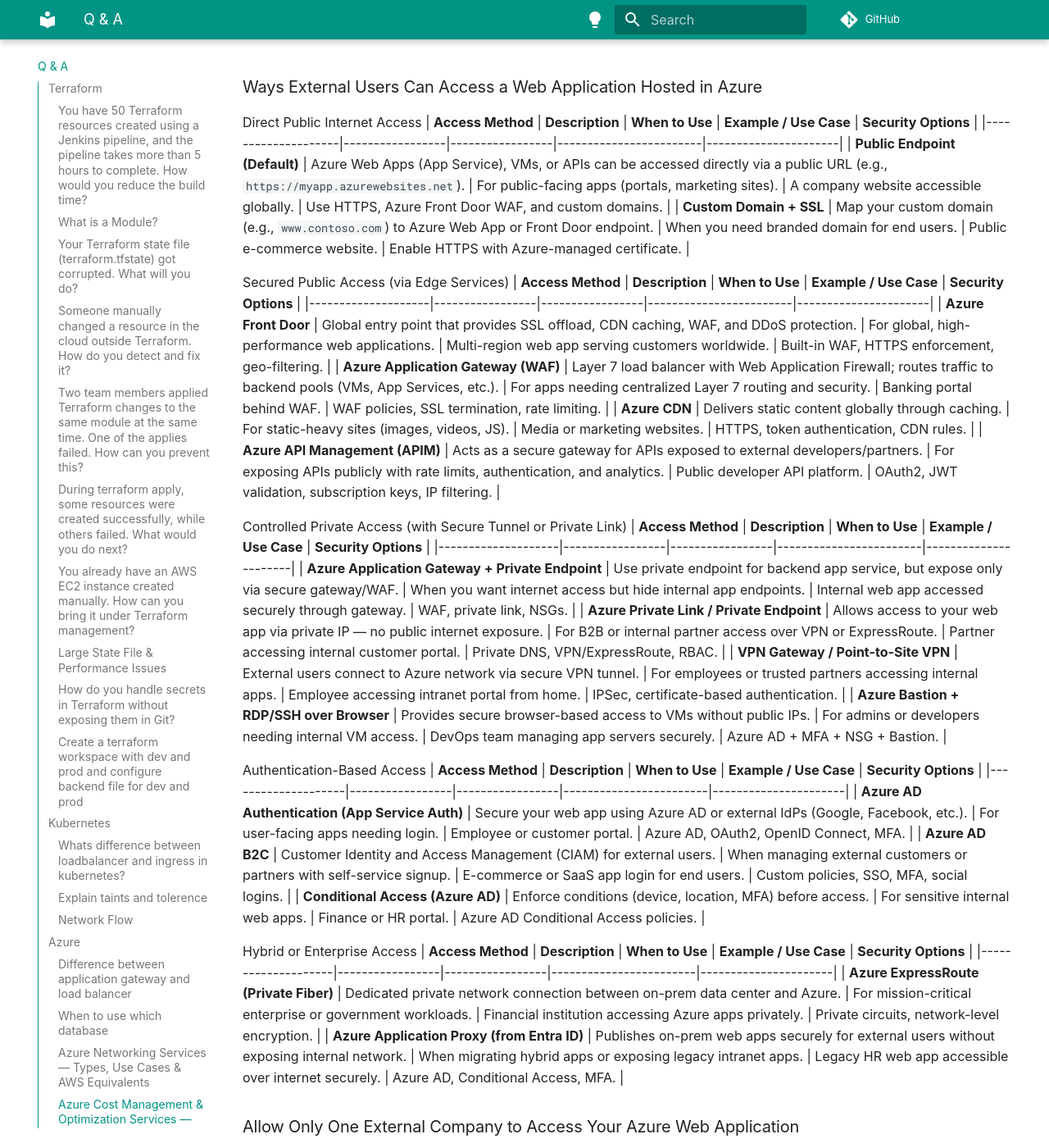
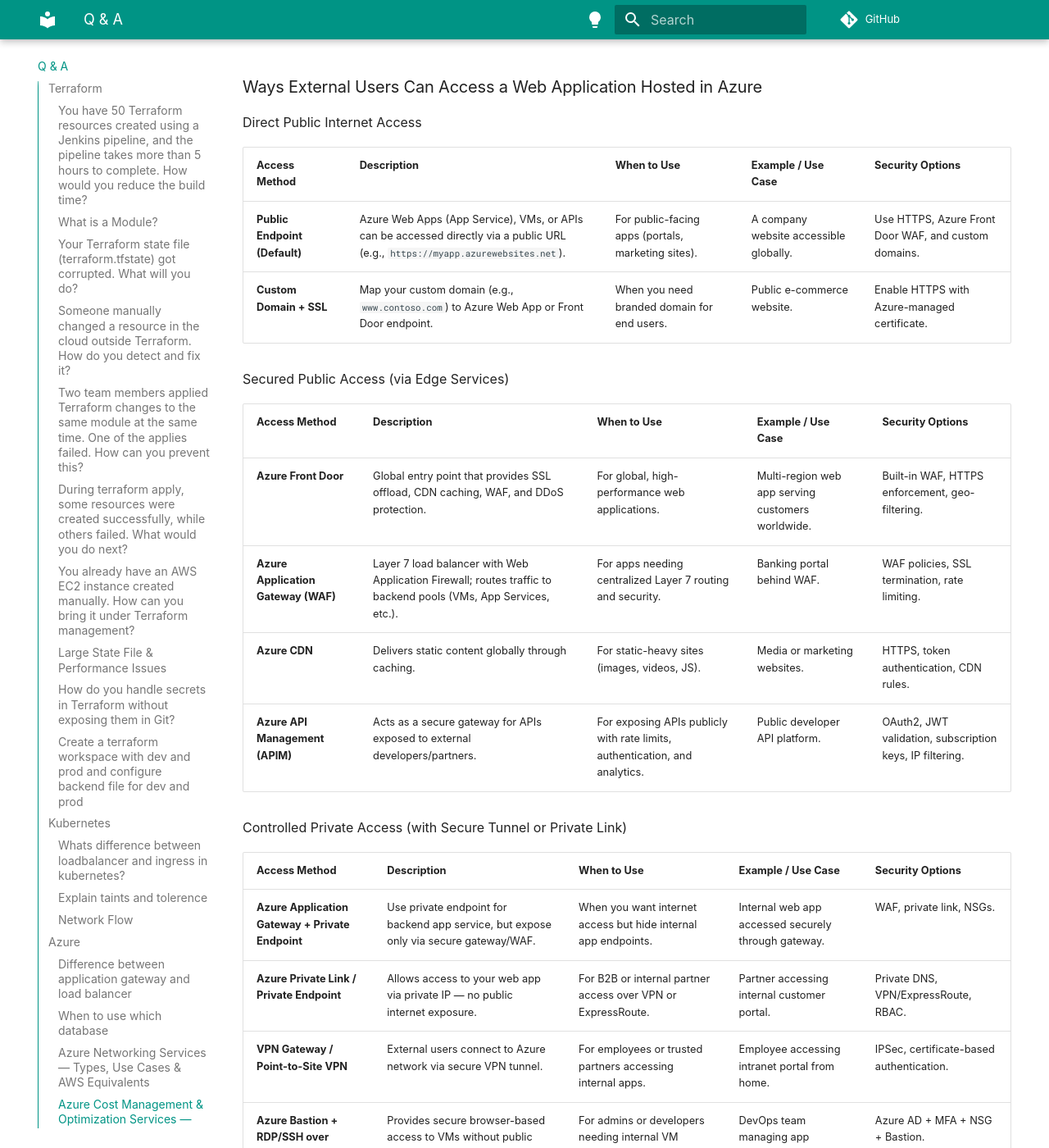
Before and after one commit to botlaram/docs, an MkDocs documentation site: the page built from docs/scenario_based.md, in a window 1280 px wide and 1400 px high, scrolled down 23282 px. Shown: the whole window at 82% size. Built offline with MkDocs 1.6.1 and Material for MkDocs 9.7.7, drawn with Linux system fonts in a browser that asks for light colours; some web fonts are replaced; some of the changed text lies outside the part shown.

Commit message:
Enhance documentation on Azure web app access methods
Added detailed access methods for external users to Azure-hosted web applications, including security options and use cases.

```diff
--- a/docs/scenario_based.md
+++ b/docs/scenario_based.md
@@ -872,12 +872,14 @@
 ### Ways External Users Can Access a Web Application Hosted in Azure
 
 Direct Public Internet Access
+
 | **Access Method** | **Description** | **When to Use** | **Example / Use Case** | **Security Options** |
 |--------------------|-----------------|-----------------|------------------------|----------------------|
 | **Public Endpoint (Default)** | Azure Web Apps (App Service), VMs, or APIs can be accessed directly via a public URL (e.g., `https://myapp.azurewebsites.net`). | For public-facing apps (portals, marketing sites). | A company website accessible globally. | Use HTTPS, Azure Front Door WAF, and custom domains. |
 | **Custom Domain + SSL** | Map your custom domain (e.g., `www.contoso.com`) to Azure Web App or Front Door endpoint. | When you need branded domain for end users. | Public e-commerce website. | Enable HTTPS with Azure-managed certificate. |
 
 Secured Public Access (via Edge Services)
+
 | **Access Method** | **Description** | **When to Use** | **Example / Use Case** | **Security Options** |
 |--------------------|-----------------|-----------------|------------------------|----------------------|
 | **Azure Front Door** | Global entry point that provides SSL offload, CDN caching, WAF, and DDoS protection. | For global, high-performance web applications. | Multi-region web app serving customers worldwide. | Built-in WAF, HTTPS enforcement, geo-filtering. |
@@ -886,6 +888,7 @@
 | **Azure API Management (APIM)** | Acts as a secure gateway for APIs exposed to external developers/partners. | For exposing APIs publicly with rate limits, authentication, and analytics. | Public developer API platform. | OAuth2, JWT validation, subscription keys, IP filtering. |
 
 Controlled Private Access (with Secure Tunnel or Private Link)
+
 | **Access Method** | **Description** | **When to Use** | **Example / Use Case** | **Security Options** |
 |--------------------|-----------------|-----------------|------------------------|----------------------|
 | **Azure Application Gateway + Private Endpoint** | Use private endpoint for backend app service, but expose only via secure gateway/WAF. | When you want internet access but hide internal app endpoints. | Internal web app accessed securely through gateway. | WAF, private link, NSGs. |
@@ -894,6 +897,7 @@
 | **Azure Bastion + RDP/SSH over Browser** | Provides secure browser-based access to VMs without public IPs. | For admins or developers needing internal VM access. | DevOps team managing app servers securely. | Azure AD + MFA + NSG + Bastion. |
 
 Authentication-Based Access
+
 | **Access Method** | **Description** | **When to Use** | **Example / Use Case** | **Security Options** |
 |--------------------|-----------------|-----------------|------------------------|----------------------|
 | **Azure AD Authentication (App Service Auth)** | Secure your web app using Azure AD or external IdPs (Google, Facebook, etc.). | For user-facing apps needing login. | Employee or customer portal. | Azure AD, OAuth2, OpenID Connect, MFA. |
@@ -901,6 +905,7 @@
 | **Conditional Access (Azure AD)** | Enforce conditions (device, location, MFA) before access. | For sensitive internal web apps. | Finance or HR portal. | Azure AD Conditional Access policies. |
 
 Hybrid or Enterprise Access
+
 | **Access Method** | **Description** | **When to Use** | **Example / Use Case** | **Security Options** |
 |--------------------|-----------------|-----------------|------------------------|----------------------|
 | **Azure ExpressRoute (Private Fiber)** | Dedicated private network connection between on-prem data center and Azure. | For mission-critical enterprise or government workloads. | Financial institution accessing Azure apps privately. | Private circuits, network-level encryption. |
@@ -976,7 +981,7 @@
 
 Option 3: **Private Endpoint + VPN or ExpressRoute (Private Connectivity)**
 
-### 🧩 Concept
+🧩 Concept
 Make the app **private** — accessible only inside a **VNet**.
 Then create a **VPN connection** between your VNet and the CA company’s on-prem network.
 
```
